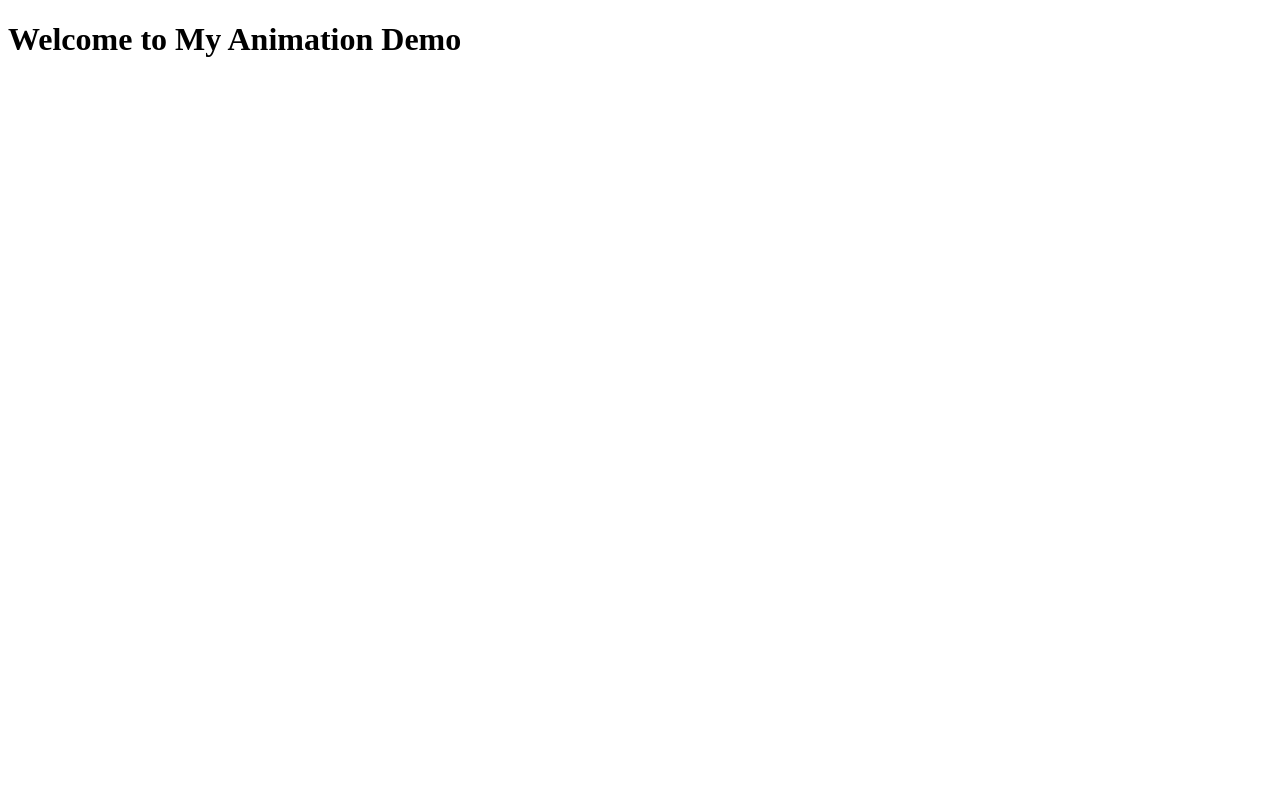
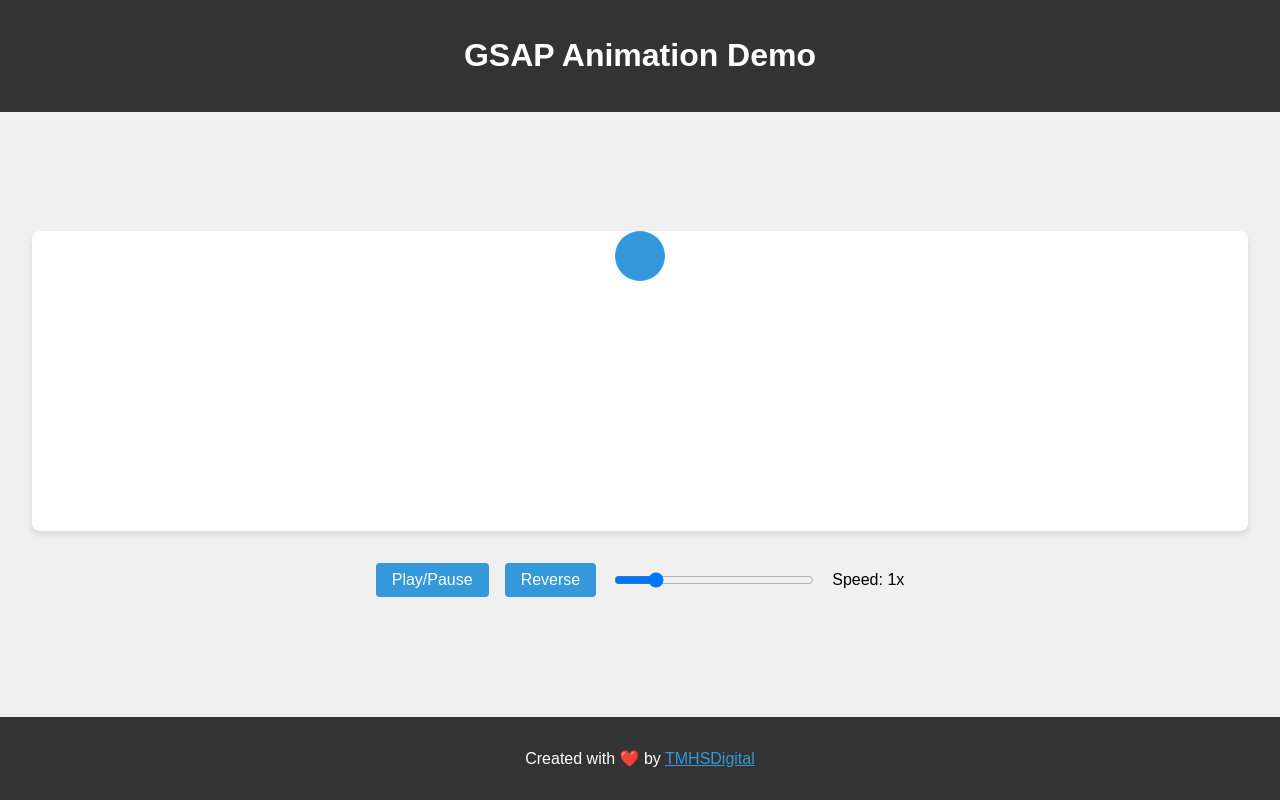
Before and after one commit to TMHSDigital/animation-demo-1, a plain HTML site: page index.html in a window 1280 px wide. Drawn offline with nearby package versions, Linux system fonts and the light colour scheme.

Commit message:
clean up

```diff
--- a/index.html
+++ b/index.html
@@ -1,19 +1,30 @@
 <!DOCTYPE html>
-<html lang=""en"">
+<html lang="en">
 <head>
-    <meta charset=""UTF-8"">
-    <title>Animation Demo</title>
-    <!-- Link to external CSS file -->
-    <link rel=""stylesheet"" href=""styles.css"">
-    <!-- Include GSAP Library -->
-    <script src=""https://cdnjs.cloudflare.com/ajax/libs/gsap/3.12.2/gsap.min.js""></script>
+    <meta charset="UTF-8">
+    <meta name="viewport" content="width=device-width, initial-scale=1.0">
+    <title>GSAP Animation Demo</title>
+    <link rel="stylesheet" href="styles.css">
+    <script src="https://cdnjs.cloudflare.com/ajax/libs/gsap/3.11.4/gsap.min.js"></script>
 </head>
 <body>
-    <h1>Welcome to My Animation Demo</h1>
-    <!-- Animated Box -->
-    <div class=""animated-box""></div>
-
-    <!-- Link to external JavaScript file -->
-    <script src=""scripts.js""></script>
+    <header>
+        <h1>GSAP Animation Demo</h1>
+    </header>
+    <main>
+        <section id="demo-container">
+            <div class="animated-box"></div>
+        </section>
+        <section id="controls">
+            <button id="playPause">Play/Pause</button>
+            <button id="reverse">Reverse</button>
+            <input type="range" id="speed" min="0.1" max="5" step="0.1" value="1">
+            <label for="speed">Speed: <span id="speedValue">1</span>x</label>
+        </section>
+    </main>
+    <footer>
+        <p>Created with ❤️ by <a href="https://github.com/TMHSDigital" target="_blank">TMHSDigital</a></p>
+    </footer>
+    <script src="scripts.js"></script>
 </body>
 </html>
--- a/scripts.js
+++ b/scripts.js
@@ -1,8 +1,36 @@
-/* GSAP animation for the box */
-gsap.to(".animated-box", {
-    x: 300,
-    duration: 2,
-    repeat: -1,
-    yoyo: true,
-    ease: "power1.inOut"
+document.addEventListener('DOMContentLoaded', () => {
+    const box = document.querySelector('.animated-box');
+    const playPauseBtn = document.getElementById('playPause');
+    const reverseBtn = document.getElementById('reverse');
+    const speedInput = document.getElementById('speed');
+    const speedValue = document.getElementById('speedValue');
+
+    // Create the animation
+    const tl = gsap.timeline({ repeat: -1, yoyo: true });
+    tl.to(box, {
+        duration: 2,
+        x: () => document.querySelector('#demo-container').offsetWidth - box.offsetWidth,
+        ease: "power1.inOut"
+    });
+
+    // Play/Pause button
+    playPauseBtn.addEventListener('click', () => {
+        if (tl.paused()) {
+            tl.play();
+        } else {
+            tl.pause();
+        }
+    });
+
+    // Reverse button
+    reverseBtn.addEventListener('click', () => {
+        tl.reversed(!tl.reversed());
+    });
+
+    // Speed control
+    speedInput.addEventListener('input', (e) => {
+        const speed = parseFloat(e.target.value);
+        tl.timeScale(speed);
+        speedValue.textContent = speed.toFixed(1);
+    });
 });
--- a/styles.css
+++ b/styles.css
@@ -1,14 +1,73 @@
 body {
     font-family: Arial, sans-serif;
-    text-align: center;
-    margin-top: 50px;
+    margin: 0;
+    padding: 0;
+    display: flex;
+    flex-direction: column;
+    min-height: 100vh;
+    background-color: #f0f0f0;
 }
 
-/* Style for the animated box */
+header, footer {
+    background-color: #333;
+    color: white;
+    text-align: center;
+    padding: 1rem;
+}
+
+main {
+    flex-grow: 1;
+    display: flex;
+    flex-direction: column;
+    align-items: center;
+    justify-content: center;
+    padding: 2rem;
+}
+
+#demo-container {
+    width: 100%;
+    height: 300px;
+    position: relative;
+    overflow: hidden;
+    background-color: #fff;
+    border-radius: 8px;
+    box-shadow: 0 4px 6px rgba(0, 0, 0, 0.1);
+}
+
 .animated-box {
-    width: 100px;
-    height: 100px;
-    background-color: crimson;
-    margin: 0 auto;
-    position: relative;
+    width: 50px;
+    height: 50px;
+    background-color: #3498db;
+    position: absolute;
+    border-radius: 50%;
 }
+
+#controls {
+    margin-top: 2rem;
+    display: flex;
+    gap: 1rem;
+    align-items: center;
+}
+
+button {
+    padding: 0.5rem 1rem;
+    font-size: 1rem;
+    cursor: pointer;
+    background-color: #3498db;
+    color: white;
+    border: none;
+    border-radius: 4px;
+    transition: background-color 0.3s;
+}
+
+button:hover {
+    background-color: #2980b9;
+}
+
+input[type="range"] {
+    width: 200px;
+}
+
+footer a {
+    color: #3498db;
+}
```
Also changed, not shown: 1 other file.
